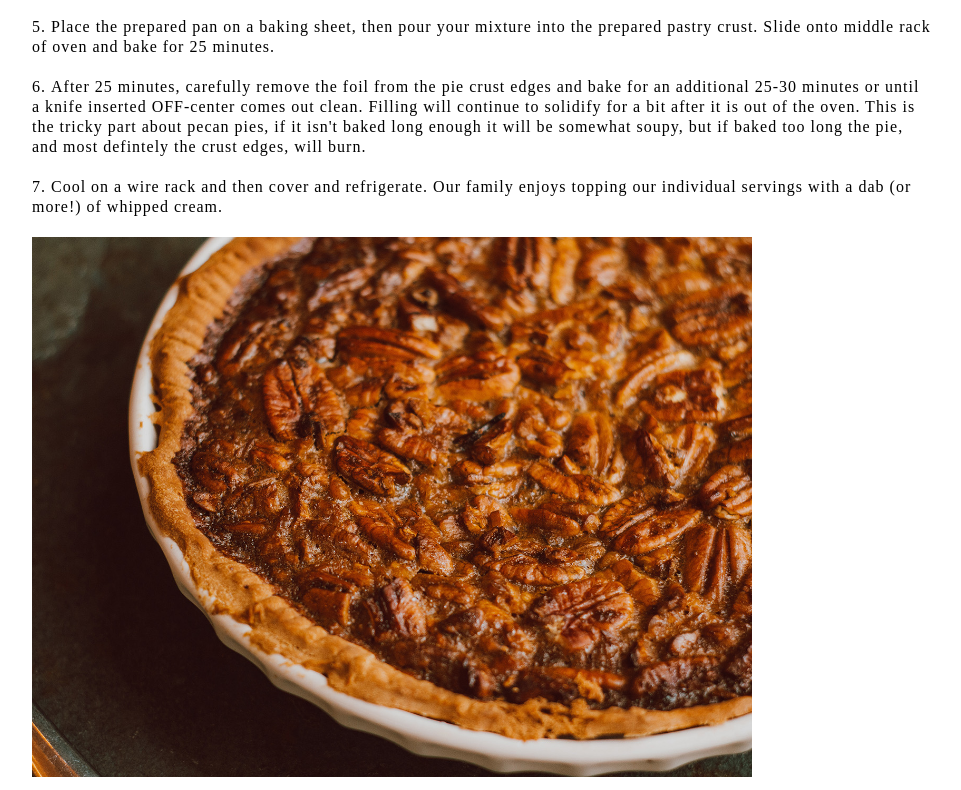
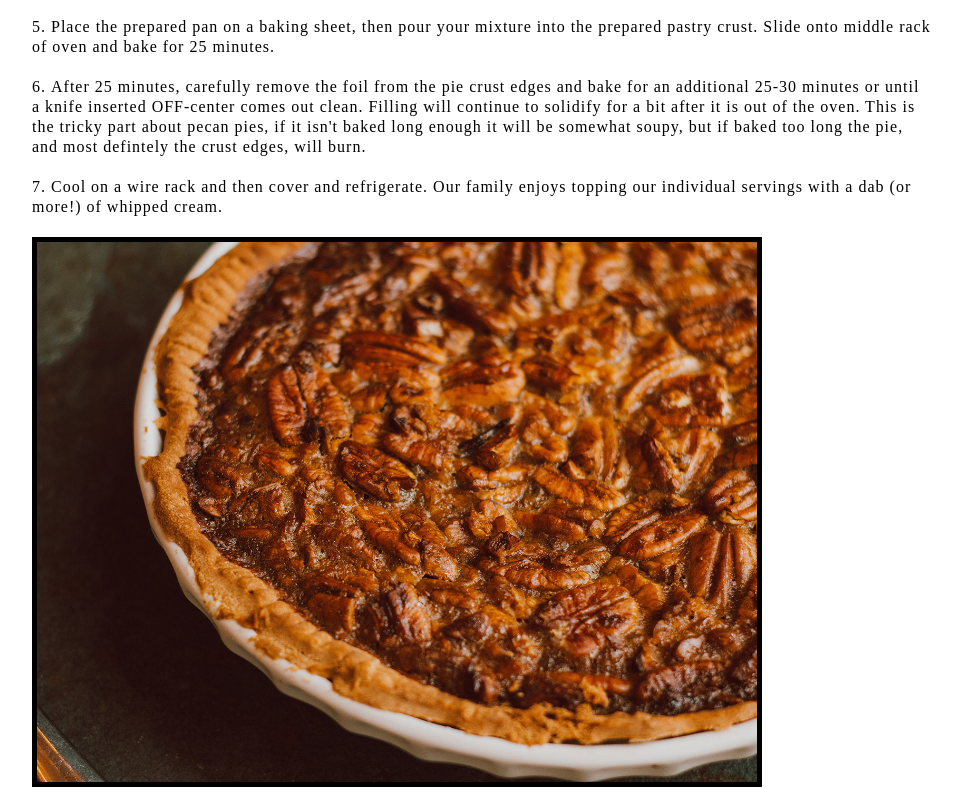
Before and after one commit to mesuabebe19/HTML_CSS-Recipe-Lab, a plain HTML site: page linda_recipe.html in a window 1280 px wide. Shown: the part 1322-2112 px from the top of the page, without its empty margins (158-1119 px from the left). Drawn offline with Linux system fonts and the light colour scheme.

Commit message:
add pie image border

```diff
--- a/styles/style.css
+++ b/styles/style.css
@@ -142,6 +142,7 @@ footer {
 .lindas-recipe header {
 	background-image: url(../images/Linda\ in\ kitchen.jpg);
 	background-position: center;
+
 }
 
 .lindas-recipe header nav li a {
@@ -158,6 +159,7 @@ footer {
 
 .lindas-recipe img {
 	max-width: 80%;
+	border: solid black 5px;
 }
 
 
```
